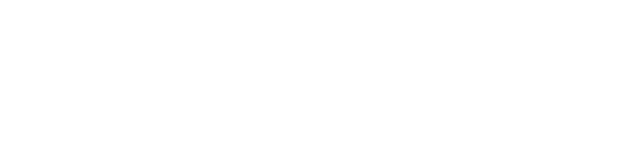
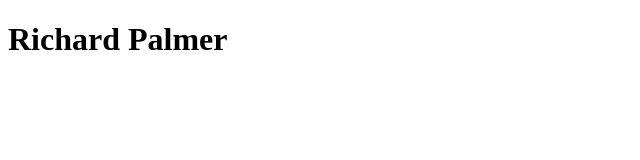
Before and after one commit to ricpal/AS1-About-Me, a plain HTML site: page index.html in a window 1280 px wide. Shown: the whole page, without its empty margins (0-640 px from the left). Drawn offline with Linux system fonts and the light colour scheme.

Commit message:
Added name of site

```diff
--- a/index.html
+++ b/index.html
@@ -6,5 +6,8 @@
 </head>
 
 <body>
+	<h1>Richard Palmer</h1>
+
+
 </body>
 </html>
```
